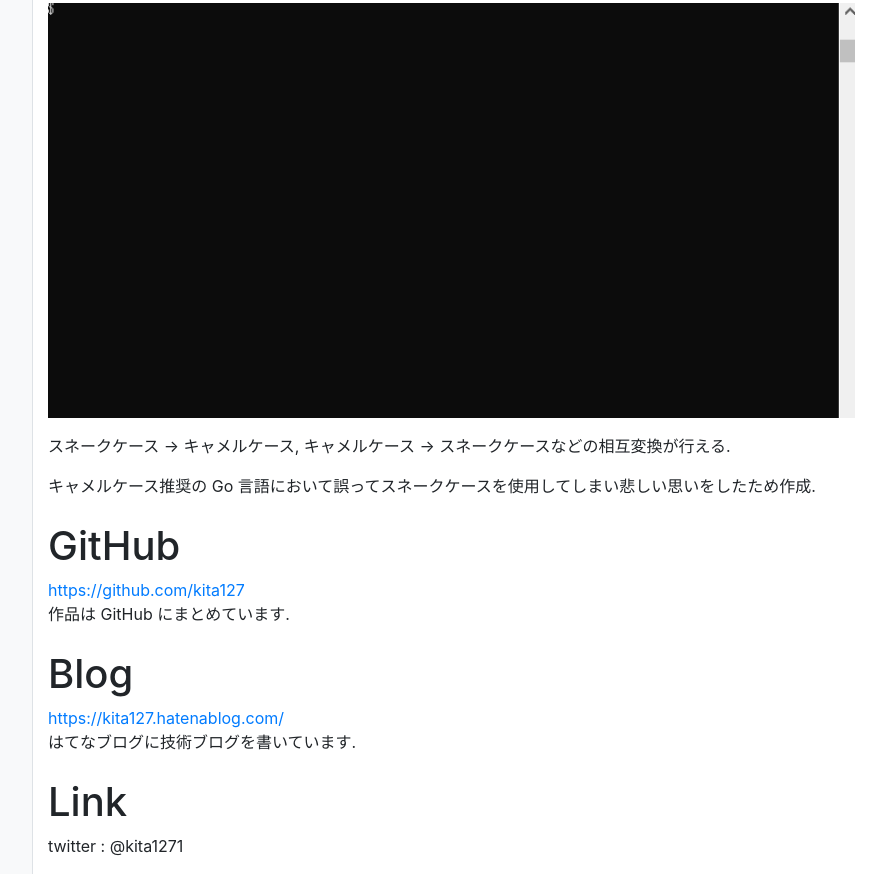
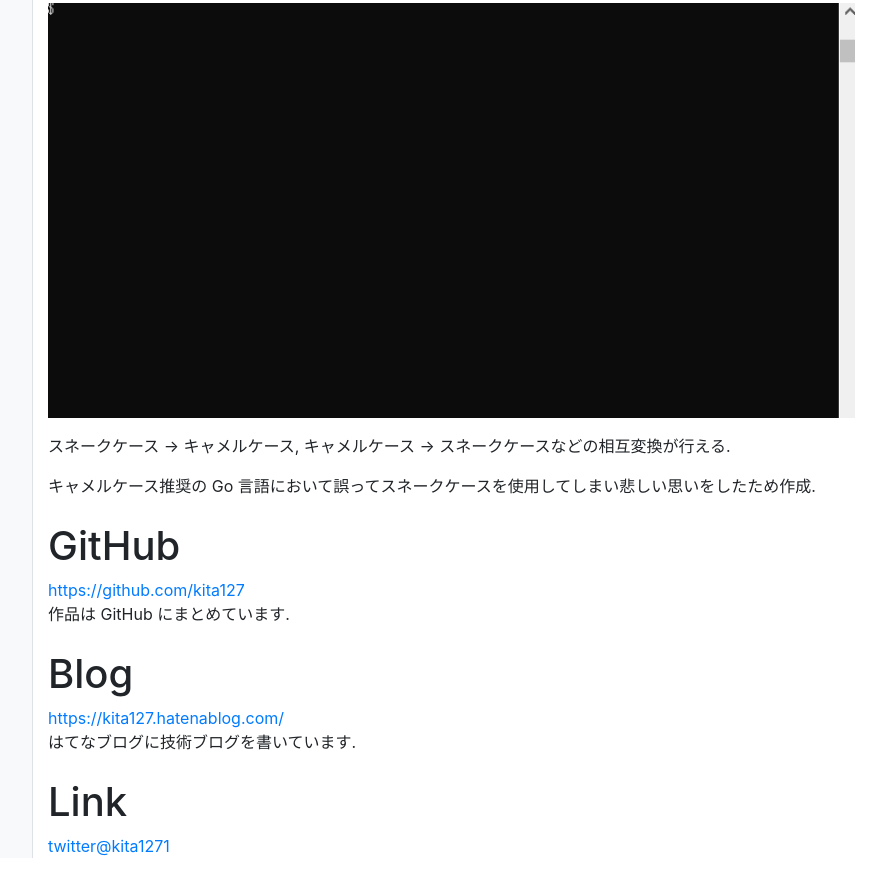
Before and after one commit to kita127/kita127.github.io, a website: page index.html in a window 1280 px wide. Shown: the part 919-1793 px from the top of the page, without its empty margins (208-1094 px from the left). Drawn offline with nearby package versions, Linux system fonts and the light colour scheme.

Commit message:
twitter リンク追加

```diff
--- a/index.html
+++ b/index.html
@@ -119,7 +119,7 @@
 
         <a id="link"></a>
         <h1 class="mt-4">Link</h1>
-        <p>twitter : @kita1271</p>
+        <a href="https://twitter.com/kita1271">twitter@kita1271</a>
 
         <p id="page-top"><a href="#">TOP</a></p>
 
```
